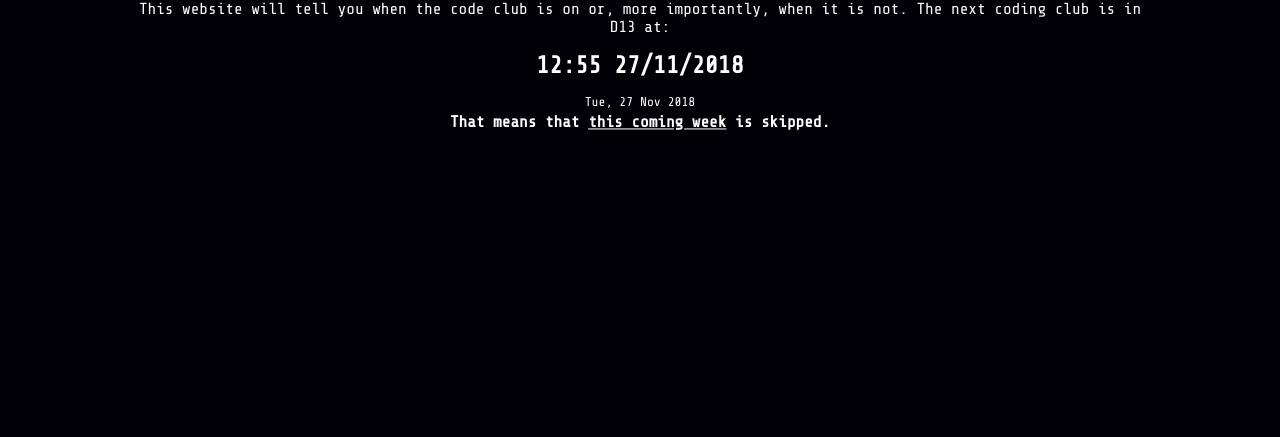
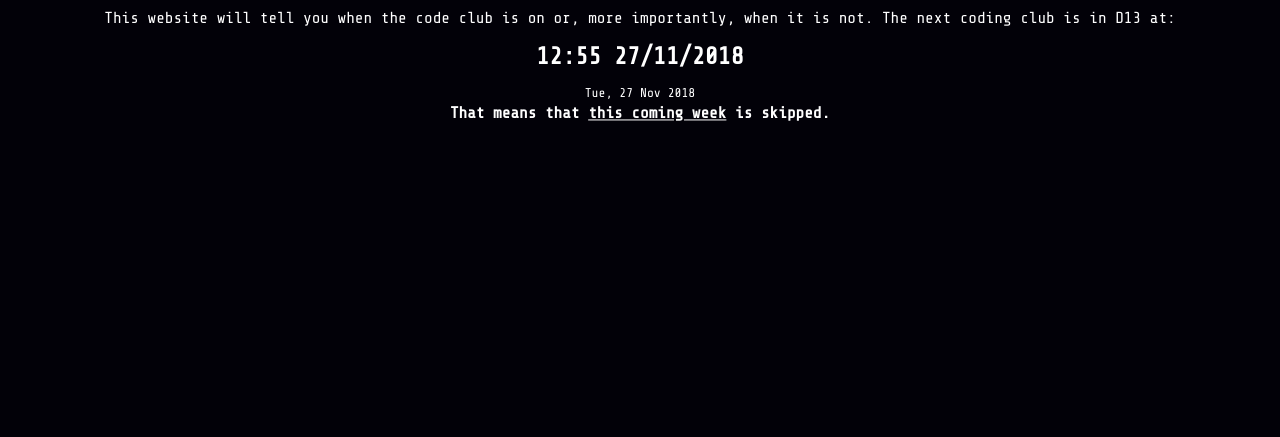
Before and after one commit to 154852/codeclubdata, a plain HTML site: page index.html in a window 1280 px wide. Shown: the part 363-800 px from the top of the page. Drawn offline with nearby package versions, Linux system fonts and the light colour scheme.

Commit message:
Added site

```diff
--- a/index.html
+++ b/index.html
@@ -14,10 +14,10 @@
             <textarea class="center" style="width: 100%; height: 100%;" wrap="off"></textarea>
         </div>
         <div class="full-fixed">
-            <div class="center center-text" style="width: 80%">
+            <div class="center center-text main transition" style="font-size: 0">
                 <h1>HGS Coding Club</h1>
                 <p>This website will tell you when the code club is on or, more importantly, when it is not. The next coding club is in D13 at:</p>
-                <h1 class="date" style="font-size: 150%">Calculating...</h1>
+                <h1 class="date" style="font-size: 150%; font-weight: 900">Calculating...</h1>
                 <p class="date-small" style="margin-bottom: 0.3em; font-size: 80%"></p>
                 <h4 class="skipped" style="margin-top: 0"></h4>
             </div>
--- a/main.css
+++ b/main.css
@@ -37,6 +37,15 @@ textarea {
         transform: perspective(50em) rotateX(-10deg) rotateY(10deg) translateX(20%) !important;
         -webkit-transform: perspective(50em) rotateX(-10deg) rotateY(10deg) translateX(20%) !important;
     }
+
+    .main {
+        width: 100%;
+    }
+}
+
+.main {
+    width: 90%;
+    overflow: hidden;
 }
 
 .code-bg {
@@ -56,3 +65,8 @@ textarea {
 .center-text {
     text-align: center;
 }
+
+.transition {
+    transition: 0.5s;
+    -webkit-transition: 0.5s;
+}
--- a/main.js
+++ b/main.js
@@ -48,7 +48,7 @@ fetchPage('code/jquery.js', function() {
 
     textarea.innerText = text.slice(0, i);
 
-    setInterval(() => {
+    setInterval(async function() {
         textarea.innerText = textarea.value + text.charAt(i % text.length);
         textarea.scrollTop = textarea.scrollHeight;
 
@@ -92,14 +92,22 @@ fetchPage('data/skipped.json', function() {
         }
     }
 
+    const dateElement = document.querySelector('.date');
+
     if (nextDate != null) {
-        document.querySelector('.date').innerHTML = nextDate.format('hh:mm dd/MM/yyyy');
+        dateElement.innerHTML = nextDate.format('hh:mm dd/MM/yyyy');
         document.querySelector('.date-small').innerHTML = nextDate.toGMTString().split(' ').slice(0, 4).join(' ');
 
         if (iterations != 0) document.querySelector('.skipped').innerHTML = 'That means that '  + (iterations == 1? '<u>this coming week</u> is':('the following <u>' + iterations + '</u> weeks are')) + ' skipped.'
         else document.querySelector('.skipped').innerHTML = 'That means that code club is on <u>this coming week</u>'
     } else {
-        document.querySelector('.date').innerHTML = 'Never, code club has ended...';
+        dateElement.innerHTML = 'Never, code club has ended...';
         document.querySelector('.date-small').innerHTML = 'Or it is only going to be on again in a billion years or so, but this is just a little bit unlikely'
     }
+
+    document.querySelector('.main').setAttribute('style', '');
+
+    setTimeout(() => setInterval(function() {
+        dateElement.style.opacity = dateElement.style.opacity == '0'? '1':'0';
+    }, 750), 500);
 });
```
